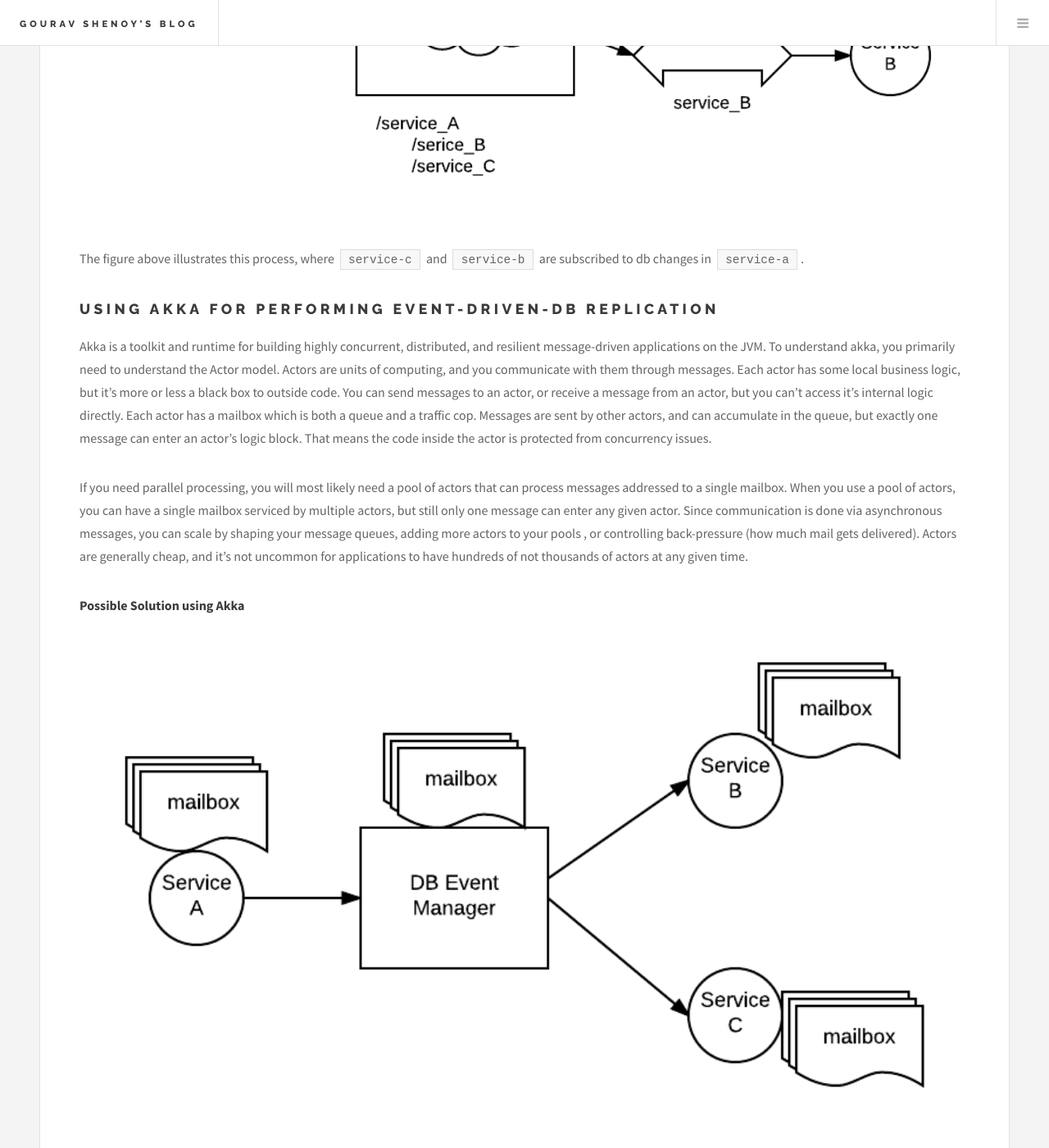
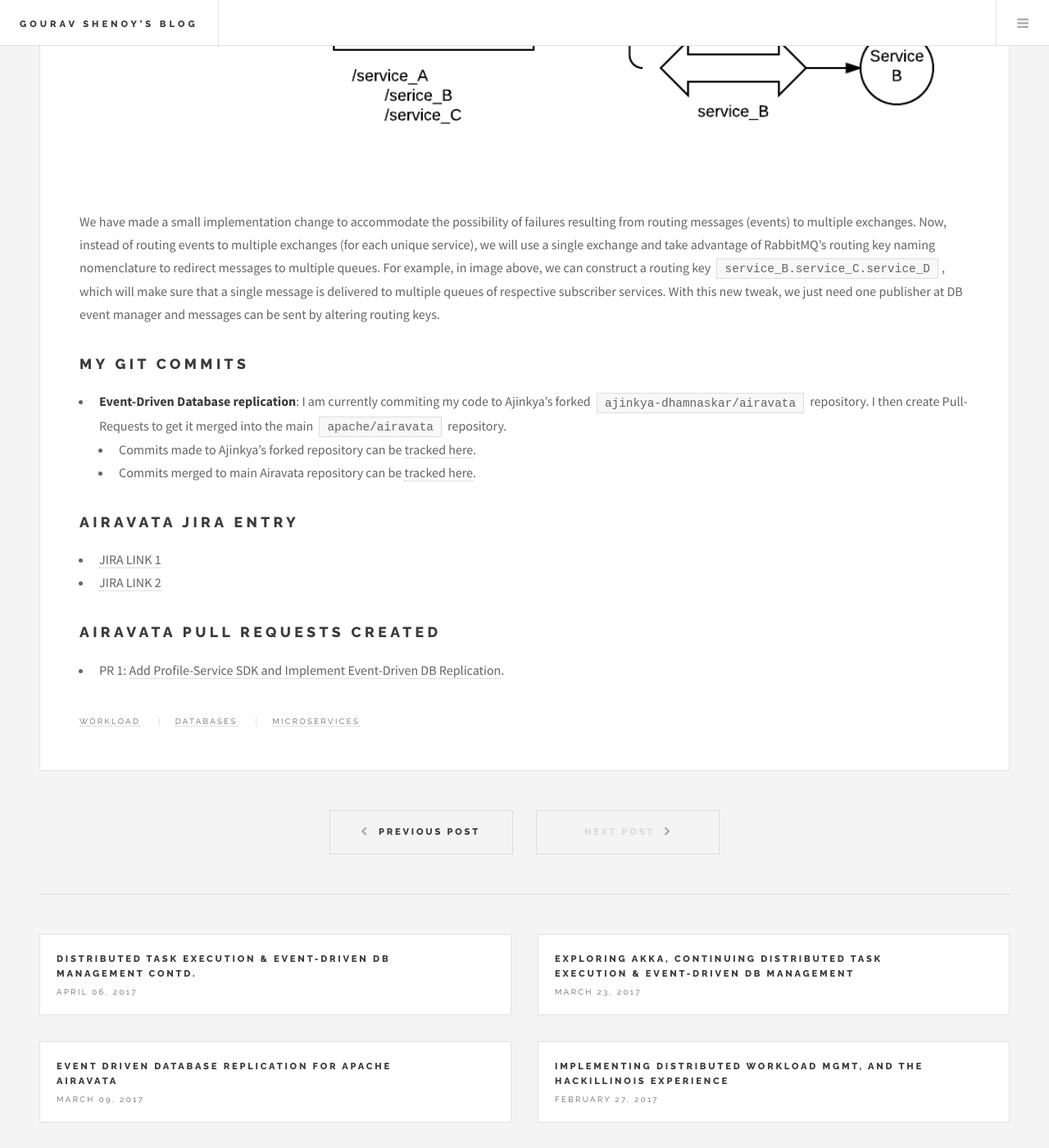
Before and after one commit to gouravshenoy/gouravshenoy.github.io, a Jekyll site: the page built from _posts/2017-04-06-dbevent-workload.md, in a window 1280 px wide and 1400 px high, scrolled down 2343 px. Shown: the whole window at 82% size. Built offline with Jekyll 4.4.1, drawn with Linux system fonts in a browser that asks for light colours; some of the changed text lies outside the part shown.

Commit message:
Blog update

````diff
--- a/_posts/2017-04-06-dbevent-workload.md
+++ b/_posts/2017-04-06-dbevent-workload.md
@@ -5,15 +5,13 @@
 categories: apache-airavata spring17
 tags: workload databases microservices event-driven
 ---
-## New artifacts explored, and progress report so far!
+## Progress report so far!
 For the past two weeks, I have been working on the following work-items:
-1. Learning distributed application development using the 'Actor' model, with [AKKA](https://akka.io).
-2. Continuing the work on event-driven database replication for Apache Airavata microservices.
-3. Working with Ajinkya and Amruta on the Distributed Task Execution project.
-4. Wrote a paper on 'Distributed Task Execution Framework' and submitted to the [PEARC'17](http://www.pearc.org) conference.
+1. Continuing the work on event-driven database replication for Apache Airavata microservices.
+2. Working with Ajinkya and Amruta on the Distributed Task Execution project.
 
 ## Event Driven DB Replication
-In my [previous blog](/apache-airavata/spring17/2017/03/09/event-driven-db.html), I mentioned about using ```queue``` based implementation of RabbitMQ for delegating events (messages) from a publisher service to a subscriber service. Note here, a publisher service is one which will forward the db replication request, and subscriber service is one which will have it’s db replicated via events. But after brainstorming, we realized that a ```topic``` based implementation of RabbitMQ would fit our use-case well, and also eliminate the necessity to create multiple queues at the ```db-event-manager``` side. Better, by altering a few configurations and lines of code, we can mimic the ```worker-queue``` functionality as well.
+In my [previous blog](/apache-airavata/spring17/2017/03/23/akka-dbevent-workload.html), I mentioned about using ```topic``` based implementation of RabbitMQ for delegating events (messages) from a publisher service to a subscriber service. Note here, a publisher service is one which will forward the db replication request, and subscriber service is one which will have it’s db replicated via events. We have finally completed the implementation of this architecture (see image below) for Apache Airavata Services, created a Pull-Request and got it merged to the ```apache/airavata``` repository.
 
 **Updated architecture using TOPIC based implementation**
 <img src="/images/event-driven-db-topic-based.png" alt="Event Driven DB Replication Architecture" style="height:70%;width:100%" />
@@ -26,24 +24,11 @@
 * The db-event-manager will then lookup zookeeper for a publisher-subscriber mapping and accordingly forward the message to respective subscriber-service(s), which will then update it’s database.
 
 **Illustration**
-<img src="/images/db-event-example-topic-based.png" alt="Event Driven DB Replication Example" style="height:70%;width:100%" />
+<img src="/images/db_event_routing.png" alt="Event Driven DB Replication Example" style="height:70%;width:100%" />
 
-The figure above illustrates this process, where ```service-c``` and ```service-b``` are subscribed to db changes in ```service-a```.
-
-## Using AKKA for performing event-driven-db replication
-Akka is a toolkit and runtime for building highly concurrent, distributed, and resilient message-driven applications on the JVM. To understand akka, you primarily need to understand the Actor model. Actors are units of computing, and you communicate with them through messages. Each actor has some local business logic, but it's more or less a black box to outside code. You can send messages to an actor, or receive a message from an actor, but you can't access it's internal logic directly. Each actor has a mailbox which is both a queue and a traffic cop.  Messages are sent by other actors, and can accumulate in the queue, but exactly one message can enter an actor's logic block. That means the code inside the actor is protected from concurrency issues.
-
-If you need parallel processing, you will most likely need a pool of actors that can process messages addressed to a single mailbox.  When you use a pool of actors, you can have a single mailbox serviced by multiple actors, but still only one message can enter any given actor. Since communication is done via asynchronous messages, you can scale by shaping your message queues, adding more actors to your pools , or controlling back-pressure (how much mail gets delivered). Actors are generally cheap, and it's not uncommon for applications to have hundreds of not thousands of actors at any given time.
-
-**Possible Solution using Akka**
-<img src="/images/akka-approach.png" alt="Alternative solution using Akka" style="height:70%;width:100%" />
-
-In our case, ```db-event-manager``` and other Airavata micro-services both can be considered as actors. The publisher-service will need to send a message to the db-event-manager actor and db-event-manager actor in turn sends messages to corresponding actors based on publisher-consumer mapping saved in Zookeeper. We are still exploring Akka, and identifying good use cases. There are however some challenges, if we decide to use Akka, such as remote actor discovery, actor failure, multiple instances of the same actor(service), etc. We will be doing some more reading about Akka, but in the meanwhile, I have kick-started Akka application development using simple examples (see GitHub link below).
+We have made a small implementation change to accommodate the possibility of failures resulting from routing messages (events) to multiple exchanges. Now, instead of routing events to multiple exchanges (for each unique service), we will use a single exchange and take advantage of RabbitMQ’s routing key naming nomenclature to redirect messages to multiple queues. For example, in image above, we can construct a routing key ```service_B.service_C.service_D```, which will make sure that a single message is delivered to multiple queues of respective subscriber services. With this new tweak, we just need one publisher at DB event manager and messages can be sent by altering routing keys.
 
 ## My Git Commits
-* **Playing around with Akka**: The commits are currently made to my personal repository; it can be [tracked here](https://github.com/gouravshenoy/akka-playground/commits/master?author=gouravshenoy).
-* **Distributed task execution**: The commits for this work can be [tracked here](https://github.com/airavata-courses/spring17-workload-management/commits/develop?author=gouravshenoy).
-* **PEARC’17 paper**: The commits made for this purpose can be [tracked here](https://github.com/SciGaP/paper-pearc17-distributed-task-execution/commits/master?author=gouravshenoy).
 * **Event-Driven Database replication**: I am currently commiting my code to Ajinkya's forked ```ajinkya-dhamnaskar/airavata``` repository. I then create Pull-Requests to get it merged into the main ```apache/airavata``` repository.
 	* Commits made to Ajinkya’s forked repository can be [tracked here](https://github.com/ajinkya-dhamnaskar/airavata/commits/user-profile?author=gouravshenoy).
 	* Commits merged to main Airavata repository can be [tracked here](https://github.com/apache/airavata/commits/user-profile?author=gouravshenoy).
@@ -54,6 +39,4 @@
 
 
 ## Airavata Pull Requests Created
-* PR 1: [Create Profile-Service for Apache Airavata](https://github.com/apache/airavata/pull/97).
-* PR 2: [Create Tenant-Profile-Service for Apache Airavata](https://github.com/apache/airavata/pull/99).
-* PR 3: [Create Profile-Service-Commons and Profile-Gateway](https://github.com/apache/airavata/pull/101).
+* PR 1: [Add Profile-Service SDK and Implement Event-Driven DB Replication](https://github.com/apache/airavata/pull/105).
````
Also changed, not shown: images/db_event_routing.png (added), 2 other files.
